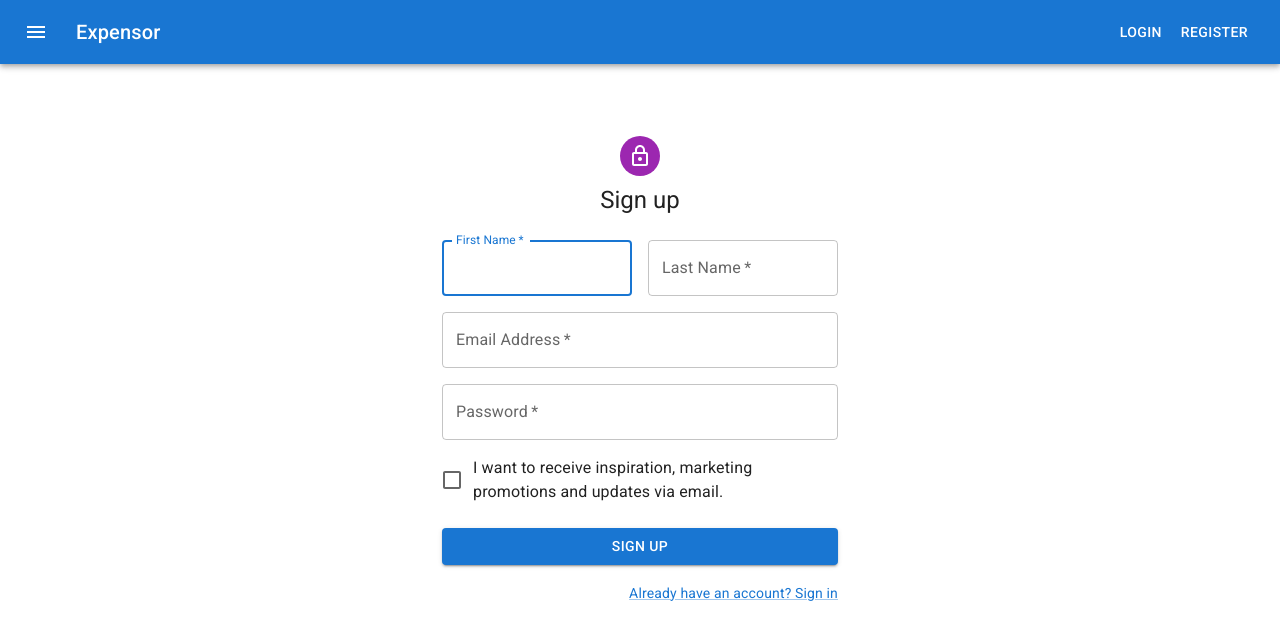
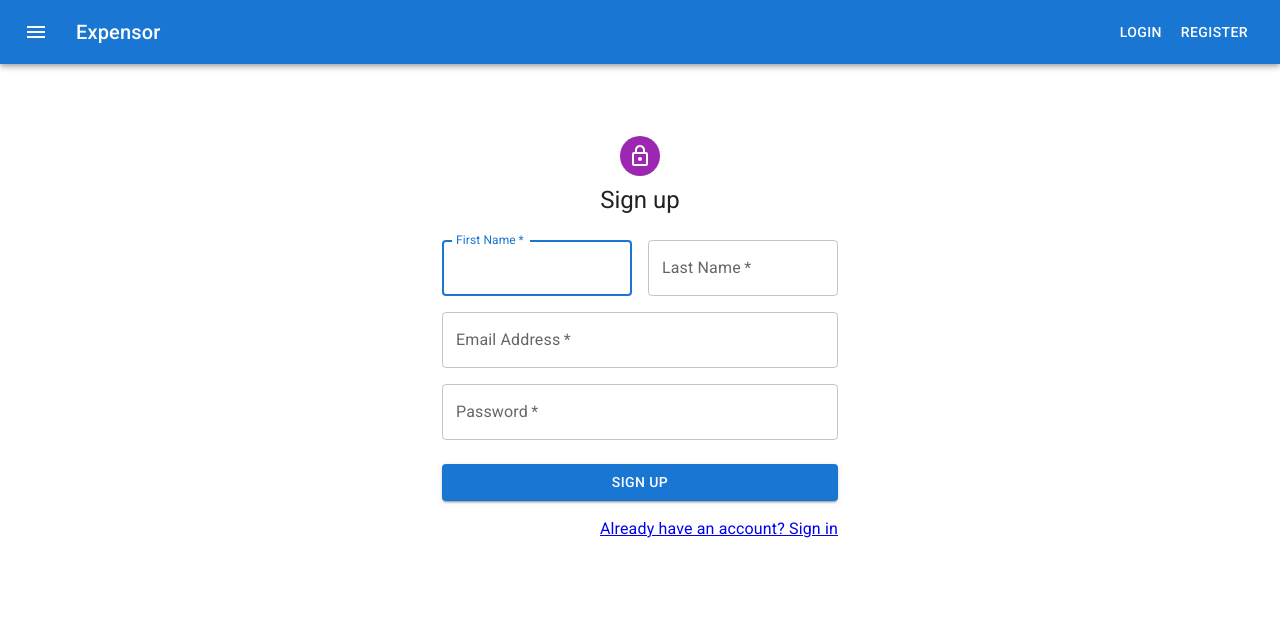
Before and after one commit to DeepakBarwal/mern-expenses, a React (Create React App) app in the folder client/: page /register in a window 1280 px wide. Shown: the top 640 px of the page. Built offline with nearby package versions, Linux system fonts and the light colour scheme.

Commit message:
client: removed checkbox from Register page and fixed Link to login page

```diff
--- a/client/src/pages/Register.js
+++ b/client/src/pages/Register.js
@@ -3,9 +3,8 @@ import Avatar from '@mui/material/Avatar';
 import Button from '@mui/material/Button';
 import CssBaseline from '@mui/material/CssBaseline';
 import TextField from '@mui/material/TextField';
-import FormControlLabel from '@mui/material/FormControlLabel';
-import Checkbox from '@mui/material/Checkbox';
-import Link from '@mui/material/Link';
+// import Link from '@mui/material/Link';
+import {Link} from 'react-router-dom';
 import Grid from '@mui/material/Grid';
 import Box from '@mui/material/Box';
 import LockOutlinedIcon from '@mui/icons-material/LockOutlined';
@@ -83,12 +82,6 @@ export default function Register() {
                   autoComplete="new-password"
                 />
               </Grid>
-              <Grid item xs={12}>
-                <FormControlLabel
-                  control={<Checkbox value="allowExtraEmails" color="primary" />}
-                  label="I want to receive inspiration, marketing promotions and updates via email."
-                />
-              </Grid>
             </Grid>
             <Button
               type="submit"
@@ -100,7 +93,7 @@ export default function Register() {
             </Button>
             <Grid container justifyContent="flex-end">
               <Grid item>
-                <Link href="#" variant="body2">
+                <Link to="/login" variant="body2">
                   Already have an account? Sign in
                 </Link>
               </Grid>
```
